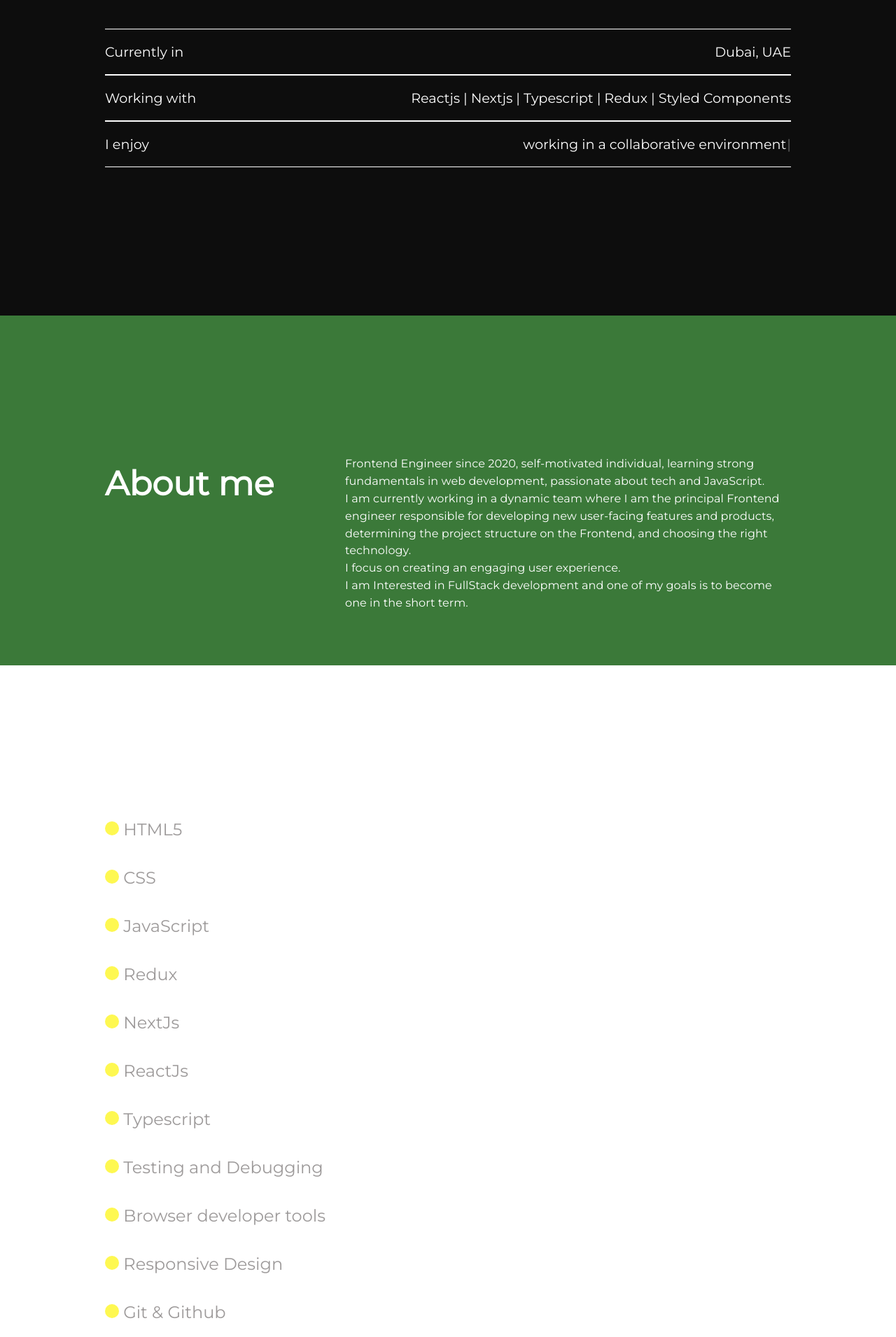
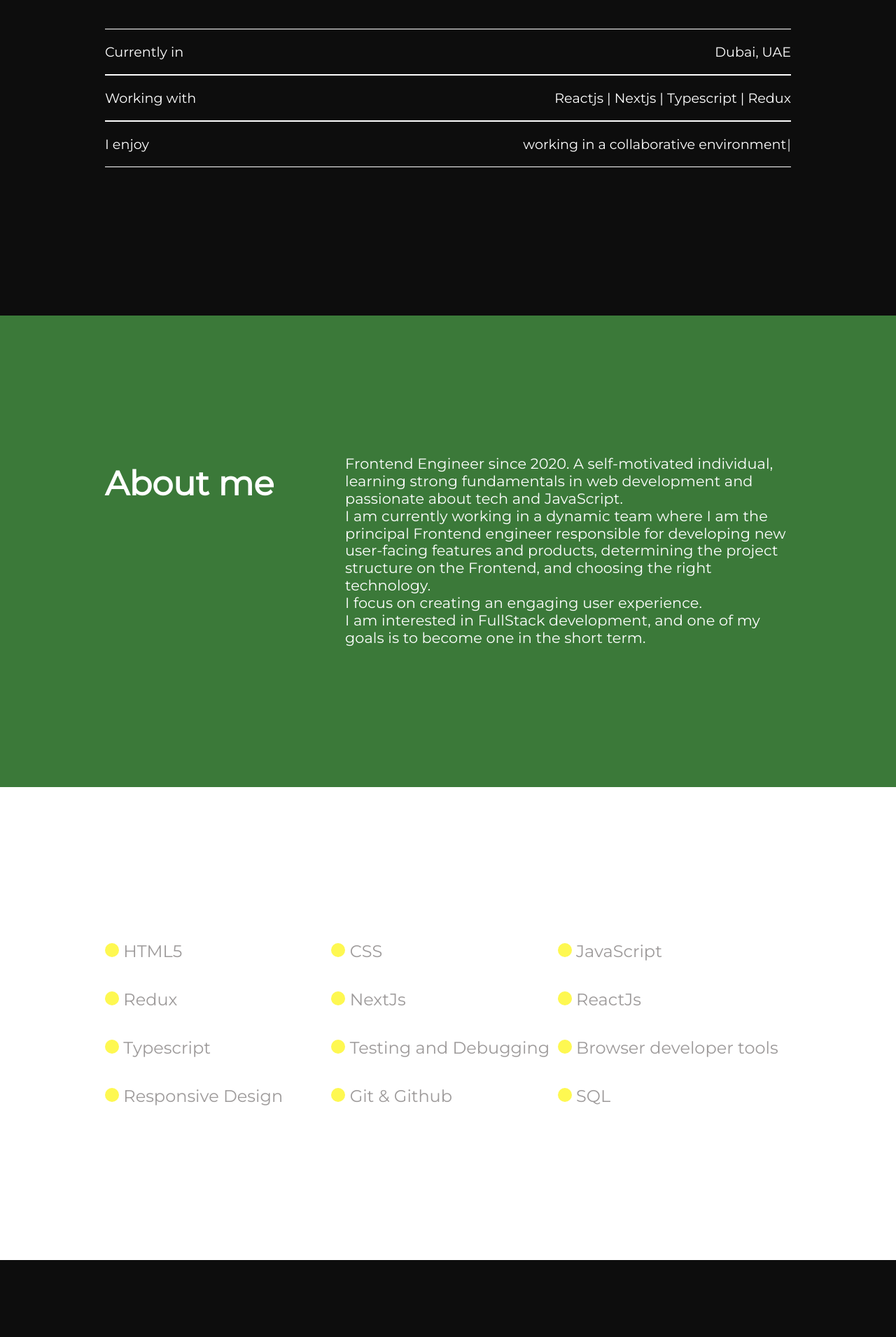
Before and after one commit to lalidiaz/lauradev, a React (Create React App) app: page / in a window 1280 px wide. Shown: the part 349-2260 px from the top of the page at 70% size. Built offline with nearby package versions, Linux system fonts and the light colour scheme.

Commit message:
refactor code

```diff
--- a/src/App.js
+++ b/src/App.js
@@ -11,6 +11,7 @@ import Title from "./components/Title";
 import { skills } from "./conventions";
 import Card from "./components/Card";
 import AnimateContent from "./components/AnimateContent";
+import CardPractice from "./components/CardPractice";
 import {
   Hero,
   UpperContent,
@@ -31,6 +32,7 @@ import {
   AboutSection,
   AboutTextContainer,
   ProjectsSection,
+  CardPracticeWrapper,
 } from "./styles/Home";
 
 const App = () => {
@@ -106,7 +108,6 @@ const App = () => {
   };
 
   const website = projects.filter((project) => project.app === "website");
-  const smallApp = projects.filter((project) => project.app === "tiny-website");
 
   return (
     <>
@@ -154,7 +155,7 @@ const App = () => {
 
             <GridRow>
               <GridRowElem>Working with</GridRowElem>
-              <GridRowElem>Reactjs | Nextjs | Typescript | Redux | Styled Components</GridRowElem>
+              <GridRowElem>Reactjs | Nextjs | Typescript | Redux</GridRowElem>
             </GridRow>
             <GridRow>
               <GridRowElem>I enjoy</GridRowElem>
@@ -182,8 +183,7 @@ const App = () => {
               animate={aboutAnimation}
               variants={variants}
               delay={0.4}
-              text="Frontend Engineer since 2020, self-motivated individual, learning strong fundamentals in
-            web development, passionate about tech and JavaScript."
+              text="Frontend Engineer since 2020. A self-motivated individual, learning strong fundamentals in web development and passionate about tech and JavaScript."
             />
             <Text
               animate={aboutAnimation}
@@ -201,7 +201,7 @@ const App = () => {
               animate={aboutAnimation}
               variants={variants}
               delay={0.7}
-              text="I am Interested in FullStack development and one of my goals is to become one in the short term."
+              text="I am interested in FullStack development, and one of my goals is to become one in the short term."
             />
           </AboutTextContainer>
         </AboutSection>
@@ -254,7 +254,7 @@ const App = () => {
                 <Card label="Tech Stack">
                   <TechStack>
                     {stack.map((s) => (
-                      <p key={s}>{s}</p>
+                      <p key={s}>{s} |</p>
                     ))}
                   </TechStack>
                 </Card>
@@ -275,11 +275,13 @@ const App = () => {
               </ProjectCard>
             ))}
 
-            {smallApp.map(({ id, name, url, type, stack, code, client }) => (
-              <div>
-                <h1>{name}</h1>
-              </div>
-            ))}
+            {/* <CardPracticeWrapper>
+              <Title title="Small examples to practice" />
+
+              {smallApp.map(({ id, name, stack, code }) => (
+                <CardPractice key={id} name={name} code={code} stack={stack} />
+              ))}
+            </CardPracticeWrapper> */}
           </ProjectsContainer>
         </ProjectsSection>
 
--- /dev/null
+++ b/src/components/CardPractice.jsx
@@ -0,0 +1,16 @@
+import { CardPracticeStyle, CardPracticeStyleLeft } from "../styles/Home";
+
+const CardPractice = ({ name, code, stack }) => {
+  console.log("stack", stack);
+  return (
+    <CardPracticeStyle>
+      <p>{name}</p>
+
+      <CardPracticeStyleLeft>
+        <a href={code}>Link</a> |<p>{stack}</p>
+      </CardPracticeStyleLeft>
+    </CardPracticeStyle>
+  );
+};
+
+export default CardPractice;
--- a/src/styles/Home.js
+++ b/src/styles/Home.js
@@ -65,7 +65,7 @@ export const AboutSection = styled.section`
 
   @media ${device.laptop} {
     padding: 200px 150px;
-    height: 500px;
+    height: auto;
     display: flex;
     flex-direction: row;
     align-items: flex-start;
@@ -75,8 +75,10 @@ export const AboutSection = styled.section`
 
 export const AboutTextContainer = styled.div`
   width: 100%;
+  font-size: 1rem;
   @media ${device.laptop} {
     width: 65%;
+    font-size: 1.3rem;
   }
 `;
 
@@ -111,6 +113,8 @@ export const SkillSection = styled.ul`
 
   @media ${device.laptop} {
     padding: 200px 150px;
+    display: flex;
+    flex-wrap: wrap;
   }
 `;
 
@@ -119,6 +123,7 @@ export const Skill = styled(motion.li)`
   font-size: 1rem;
   @media ${device.laptop} {
     font-size: 1.5rem;
+    width: 33%;
   }
 `;
 
@@ -170,11 +175,7 @@ export const ProjectCard = styled.div`
   padding: 30px;
 
   &:hover {
-    background-image: none;
     background-color: rgba(237, 105, 41, 1);
-    background-size: auto;
-    background-position: 0% 0%;
-    background-repeat: no-repeat;
   }
 
   @media ${device.tablet} {
@@ -224,6 +225,31 @@ export const CardWrapper = styled.div`
   }
 `;
 
+export const CardPracticeWrapper = styled.div`
+  width: 100%;
+`;
+
+export const CardPracticeStyle = styled.div`
+  width: 100%;
+  display: flex;
+  justify-content: space-between;
+  background-color: #e6e6dc;
+  color: #0d0d0d;
+  margin: 8px 0px;
+  padding: 8px;
+
+  &:hover {
+    background-color: #448aff;
+    color: yellow;
+  }
+`;
+
+export const CardPracticeStyleLeft = styled.div`
+  display: flex;
+  width: 20%;
+  justify-content: space-between;
+`;
+
 export const EmailSection = styled.section`
   padding: 20px;
   height: auto;
@@ -231,10 +257,12 @@ export const EmailSection = styled.section`
   width: 100%;
   color: #0d0d0d;
   font-size: 1rem;
+  text-align: center;
 
   @media ${device.laptop} {
     font-size: 1.2rem;
     padding: 200px 150px;
+    line-height: 3rem;
   }
 `;
 
@@ -242,6 +270,7 @@ export const ContactSection = styled.section`
   width: 100%;
   padding: 20px;
   background-color: #e64a19;
+  font-size: 1rem;
 
   a {
     color: white;
--- a/src/texts.js
+++ b/src/texts.js
@@ -216,7 +216,7 @@ export const projects = [
 
   {
     id: 30,
-    name: "My moms artist website",
+    name: "Art academy website (collaboration)",
     type: "Practice skills",
     code: "",
     url: "https://ely-aguilera.vercel.app/",
```
Also changed, not shown: 1 other file (tests, documents, lock files or other folders).
